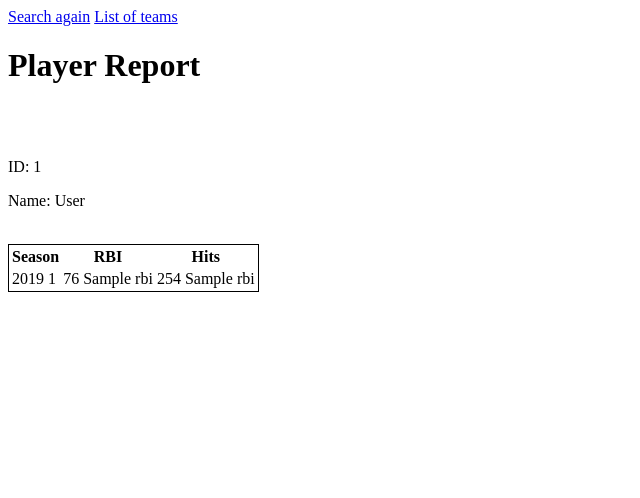
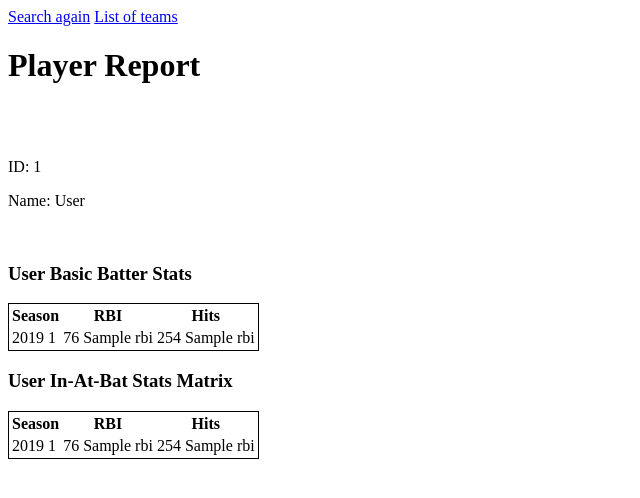
Before and after one commit to Real-Karisch/baseball, a Django app: template site/reports/templates/reports/report.html in a window 1280 px wide. Shown: the top 498 px of the page, without its empty margins (0-640 px from the left). Run offline with Django 3.2, Linux system fonts and the light colour scheme; the template is opened without the code that fills it: most values are stand-ins (such as "Sample title", 1, 10 or a date in 2020).

Commit message:
messing with reports page

```diff
--- a/site/reports/templates/reports/report.html
+++ b/site/reports/templates/reports/report.html
@@ -14,6 +14,21 @@
     <p>Name: {{player.fullname}}</p>
     <br>
 
+    <h3>{{player.fullname}} Basic Batter Stats</h3>
+    <table style="border: solid 1px black">
+        <tr>
+          <th>Season</th>
+          <th>RBI</th>
+          <th>Hits</th>
+        </tr>
+        <tr>
+          <td>2019 {{seasons.seasonid}}</td>
+          <td>76 {{atbats.rbi}}</td>
+          <td>254 {{atbats.rbi}}</td>
+        </tr>
+    </table>
+
+    <h3>{{player.fullname}} In-At-Bat Stats Matrix</h3>
     <table style="border: solid 1px black">
         <tr>
           <th>Season</th>
```
